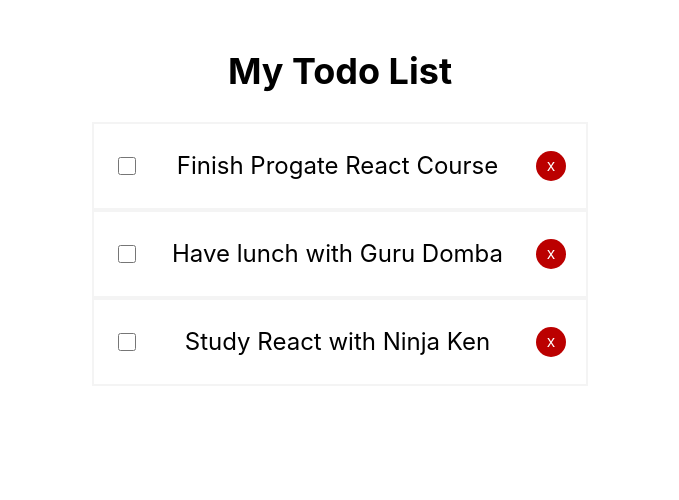
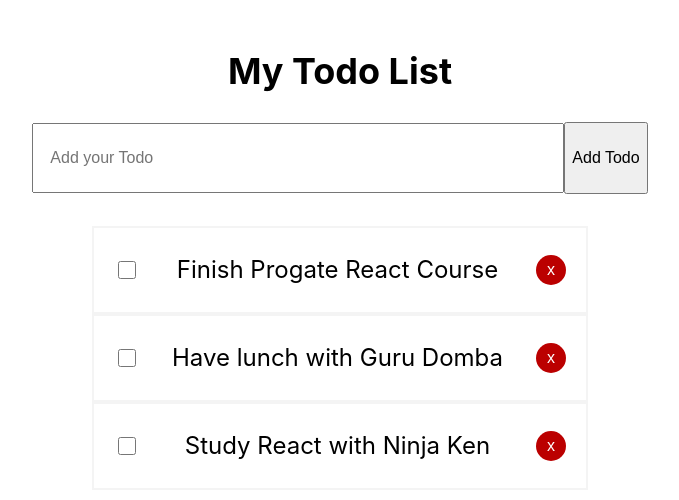
Before and after one commit to dendiasep/react-todo-app, a React (Vite) app: page / in a window 1280 px wide. Shown: the top 500 px of the page, without its empty margins (300-979 px from the left). Built offline with nearby package versions, Linux system fonts and the light colour scheme.

Commit message:
Develop add todo feature

```diff
--- a/src/App.jsx
+++ b/src/App.jsx
@@ -1,7 +1,9 @@
 // import './App.css'
-import React, { useState } from 'react'
+import React, { useState, createContext } from 'react'
 import Todos from './components/Todos'
-
+import TodoForm from './components/TodoForm';
+//membuat sebuah context
+export const TodoContext = createContext()
 function App() {
   const [todos, setTodos] = useState([
     {
@@ -28,20 +30,37 @@ function App() {
       return todo
     })
     setTodos(updatedTodos)
-  }
-
+  };
   const deleteTodo = (todoId) => {
     const updatedTodos = todos.filter((todo) => todo.id !== todoId);
+    setTodos(updatedTodos)
+  };
+  const addTodo = (todoTitle) => {
+    if (todoTitle === '') {
+      return
+    }
+    const newTodo = {
+      id: todos.length + 1,
+      title: todoTitle,
+      completed: false,
+    }
+
+    const updatedTodos = todos.concat(newTodo)
     setTodos(updatedTodos)
   }
 
 
+  return (
+    // Bungkus app dengan provider dari context
+    <TodoContext.Provider value={{ toggleCompleted, deleteTodo }}>
+      <div style={styles.container}>
+        <h1 style = {styles.title}>My Todo List</h1>
+        {/* menampilkan component TodoFOrm & teruskan function addTodo sebaai props */}
+        <TodoForm addTodo = {addTodo}/>
+        <Todos todos = {todos} toggleCompleted={toggleCompleted} deleteTodo = {deleteTodo} />
+      </div>
+    </TodoContext.Provider>
 
-  return (
-    <div style={styles.container}>
-      <h1 style = {styles.title}>My Todo List</h1>
-      <Todos todos = {todos} toggleCompleted={toggleCompleted} deleteTodo = {deleteTodo} />
-    </div>
   )
 };
 
--- /dev/null
+++ b/src/components/TodoForm.jsx
@@ -0,0 +1,72 @@
+import React, { useState } from "react";
+const TodoForm = ({ addTodo }) => {
+    //definisikan state "Title" untuk menambahkan todo yang baru
+    const [title, setTitle] = useState('')
+    // Tambahkan state untuk pesan kesalahan
+    const [errorMessage, setErrorMessage] = useState('');
+    // Tambahkan state untuk pesan sukses
+    const [successMessage, setSuccessMessage] = useState('');
+    //definisikan function handleSubmit
+    const handleSubmit = ( event ) => {
+        event.preventDefault();
+        if (title === '') {
+            // Atur pesan kesalahan jika form kosong
+            setErrorMessage('Todo title cannot be empty');
+            // Hapus pesan sukses jika ada kesalahan
+            setSuccessMessage('');
+        } else {
+            addTodo(title);
+            setTitle('')
+            // Hapus pesan kesalahan jika form valid
+            setErrorMessage('');
+            // Atur pesan sukses
+            setSuccessMessage('Todo added successfully!');
+        }
+        addTodo(title) //meneruskan "title" sebagai argument
+    };
+    //definisikan function "handleChangeTitle"
+    const handleChangeTitle = (event) => {
+        setTitle(event.target.value)
+        setErrorMessage(''); // Hapus pesan kesalahan saat pengguna mulai mengetik
+        setSuccessMessage(''); // Hapus pesan sukses jika pengguna mulai mengetik
+
+    }
+    // perikasa function "handleChangeTitle" apakah berfungsi
+    console.log(title);
+    return (
+        <div style={styles.container}>
+            <form onSubmit={handleSubmit}>
+                <input
+                    type="text"
+                    placeholder="Add your Todo"
+                    style={styles.formInput}
+                    value= {title}
+                    onChange={(event) => {
+                        handleChangeTitle(event);
+                    }}
+                />
+                <button style={styles.button}>Add Todo</button>
+            </form>
+            {errorMessage && <p style={{ color: 'red' }}>{errorMessage}</p>} {/* Tampilkan pesan kesalahan jika ada */}
+            {successMessage && <p style={{ color: 'green' }}>{successMessage}</p>} {/* Tampilkan pesan sukses jika ada */}
+        </div>
+    );
+};
+
+const styles = {
+    container: {
+        marginBottom: '32px',
+    },
+    formInput: {
+        height: '66px',
+        width: '40%',
+        fontSize: '16px',
+        padding: '0 16px',
+    },
+    button: {
+        height: '72px',
+        fontSize: '16px',
+    },
+};
+
+export default TodoForm;
--- a/src/components/TodoItem.jsx
+++ b/src/components/TodoItem.jsx
@@ -1,6 +1,9 @@
-import React from 'react'
+import React, { useContext } from 'react'
+import { TodoContext } from "../App"
 
-const TodoItem = ({ todo, toggleCompleted, deleteTodo }) => {
+const TodoItem = ({ todo }) => {
+  // Peroleh "toggleCompleted" dan "deleteTodo" dari TodoContext
+  const { toggleCompleted, deleteTodo } = useContext(TodoContext)
 //merubah cara dengan mendefinisikan function untuk merubah css
   const getTodoItemStyle = () => {
     return {
--- a/src/components/Todos.jsx
+++ b/src/components/Todos.jsx
@@ -11,8 +11,8 @@ const Todos = ({ todos, toggleCompleted, deleteTodo }) => {
           key={todo.id}
           todo={todo}
           // Teruskan function toggleCompleted ke component TodoItem
-          toggleCompleted={toggleCompleted}
-          deleteTodo = {deleteTodo}
+          // toggleCompleted={toggleCompleted}
+          // deleteTodo = {deleteTodo}
           />
           );
         }
```
